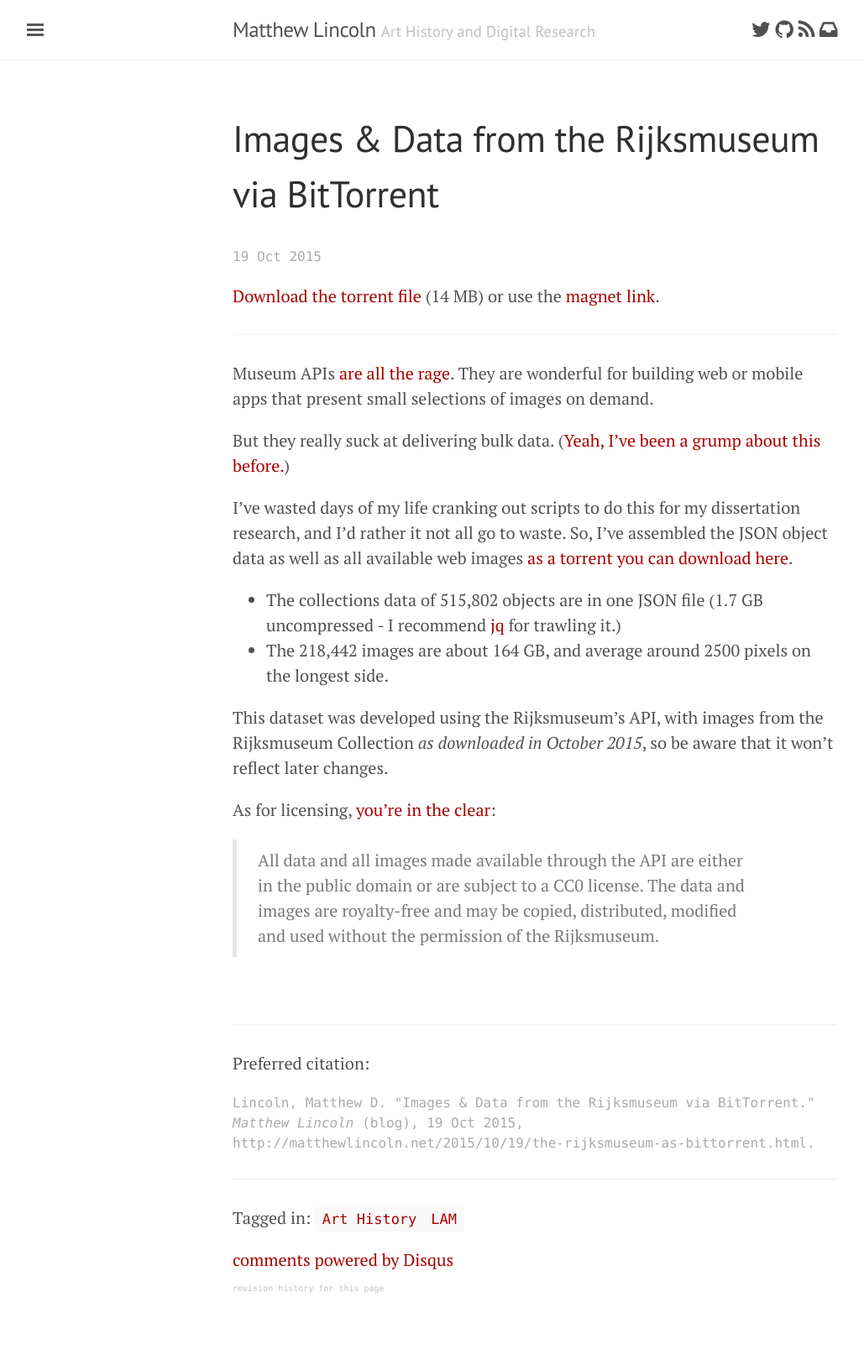
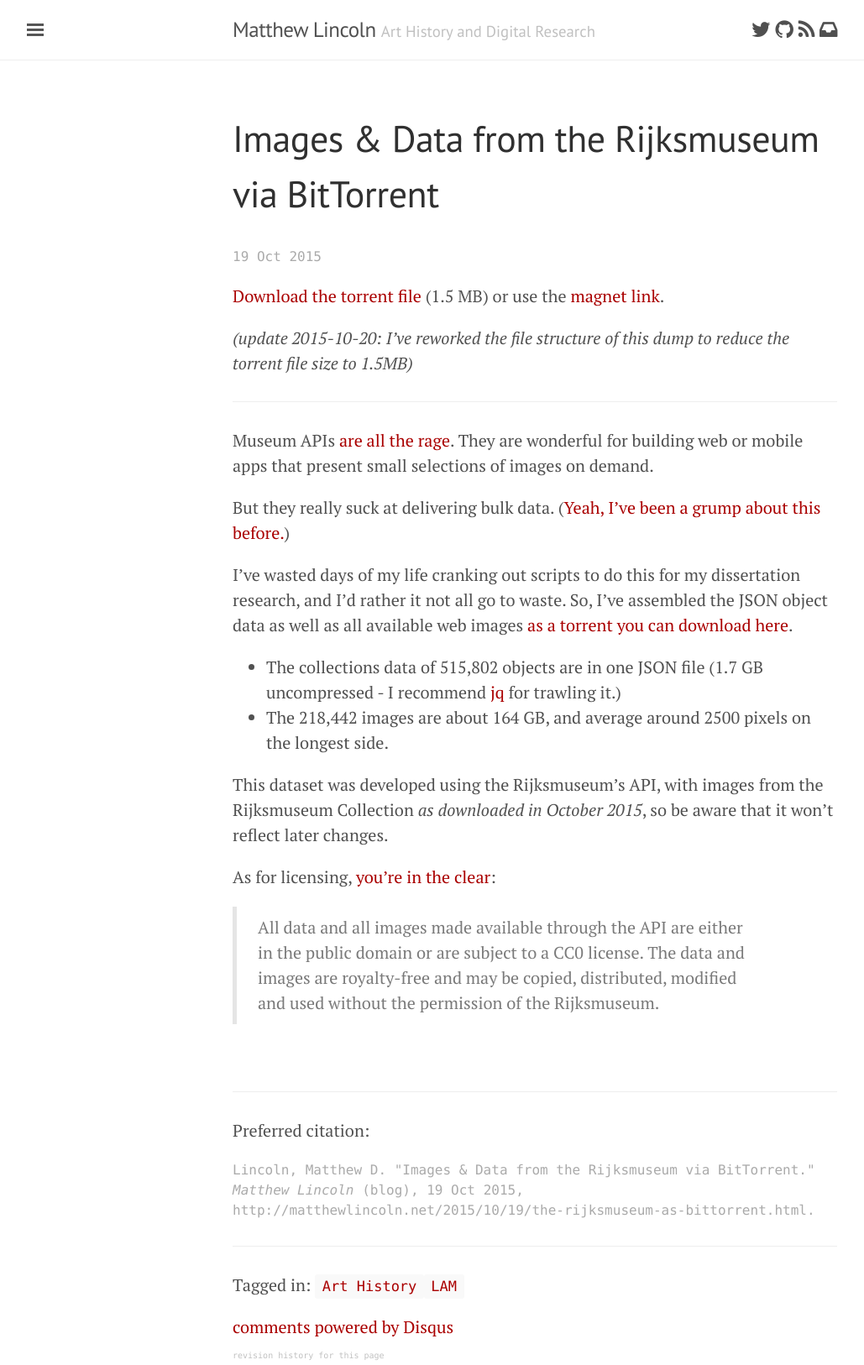
Before and after one commit to mdlincoln/mdlincoln.github.io, a Jekyll site: the page built from _posts/2015-10-19-the-rijksmuseum-as-bittorrent.md, in a window 1280 px wide. Shown: the whole page at 84% size, without its empty margins (3-1032 px from the left). Built offline with Jekyll 4.4.1, drawn with Linux system fonts in a browser that asks for light colours; nearby versions of some CDN libraries; comment, search, counter and statistics services are not loaded; before the commit the page ends 1546 px from its top, so only the background shows below that.

Commit message:
updated, smaller torrent file

```diff
--- a/_posts/2015-10-19-the-rijksmuseum-as-bittorrent.md
+++ b/_posts/2015-10-19-the-rijksmuseum-as-bittorrent.md
@@ -8,7 +8,9 @@
 - LAM
 ---
 
-[Download the torrent file][torrent] (14 MB) or use the [magnet link][magnet].
+[Download the torrent file][torrent] (1.5 MB) or use the [magnet link][magnet].
+
+_(update 2015-10-20: I've reworked the file structure of this dump to reduce the torrent file size to 1.5MB)_
 
 ---
 
```
